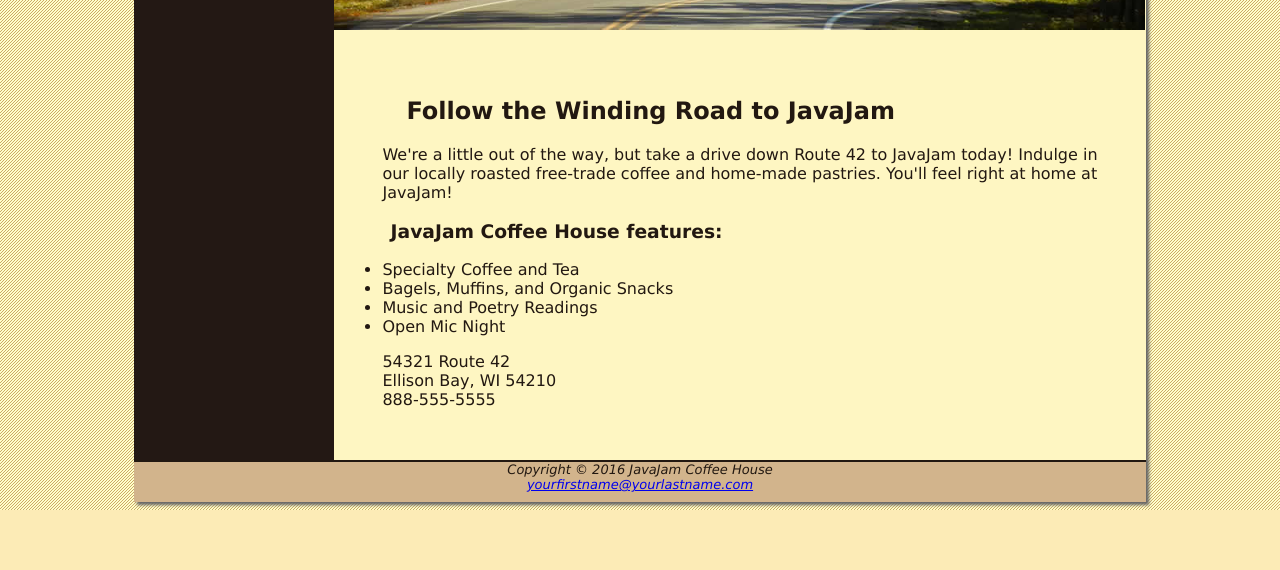
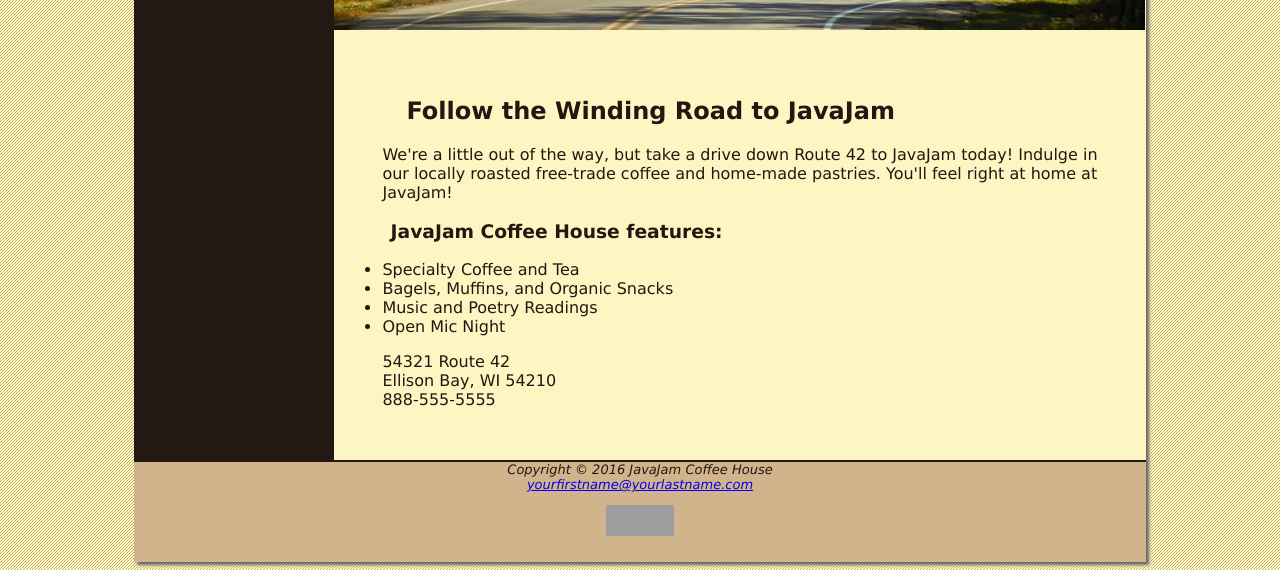
Before and after one commit to toastyhatesthsea/Coffeehouse, a plain HTML site: page index.html in a window 1280 px wide. Shown: the part 355-925 px from the top of the page. Before the commit the page ends 865 px from the top, so only its background shows below. Drawn offline with Linux system fonts and the light colour scheme; grey boxes are pictures that could not be loaded.

Commit message:
Added Validator code

```diff
--- a/index.html
+++ b/index.html
@@ -42,6 +42,16 @@ Ellison Bay, WI 54210<br>
 <footer>
 Copyright &copy; 2016 JavaJam Coffee House<br>
 <a href="mailto:yourfirstname@yourlastname.com">yourfirstname@yourlastname.com</a>
+
+
+<p>
+    <a href="http://jigsaw.w3.org/css-validator/check/referer">
+        <img style="border:0;width:88px;height:31px"
+            src="http://jigsaw.w3.org/css-validator/images/vcss"
+            alt="Valid CSS!" />
+    </a>
+</p>
+
 </footer>
 </div>
 </body>
```
Also changed, not shown: menu.html (+10 -0 lines), music.html (+10 -0 lines).
